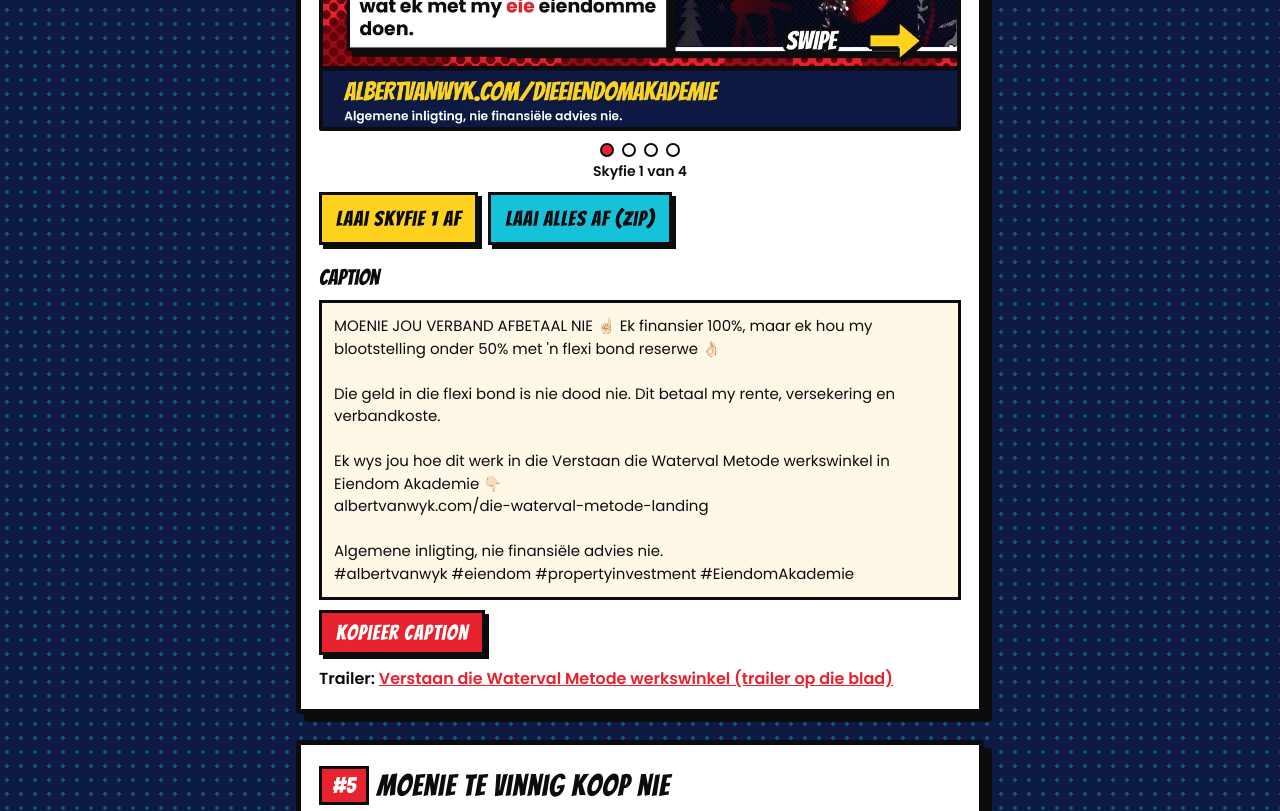
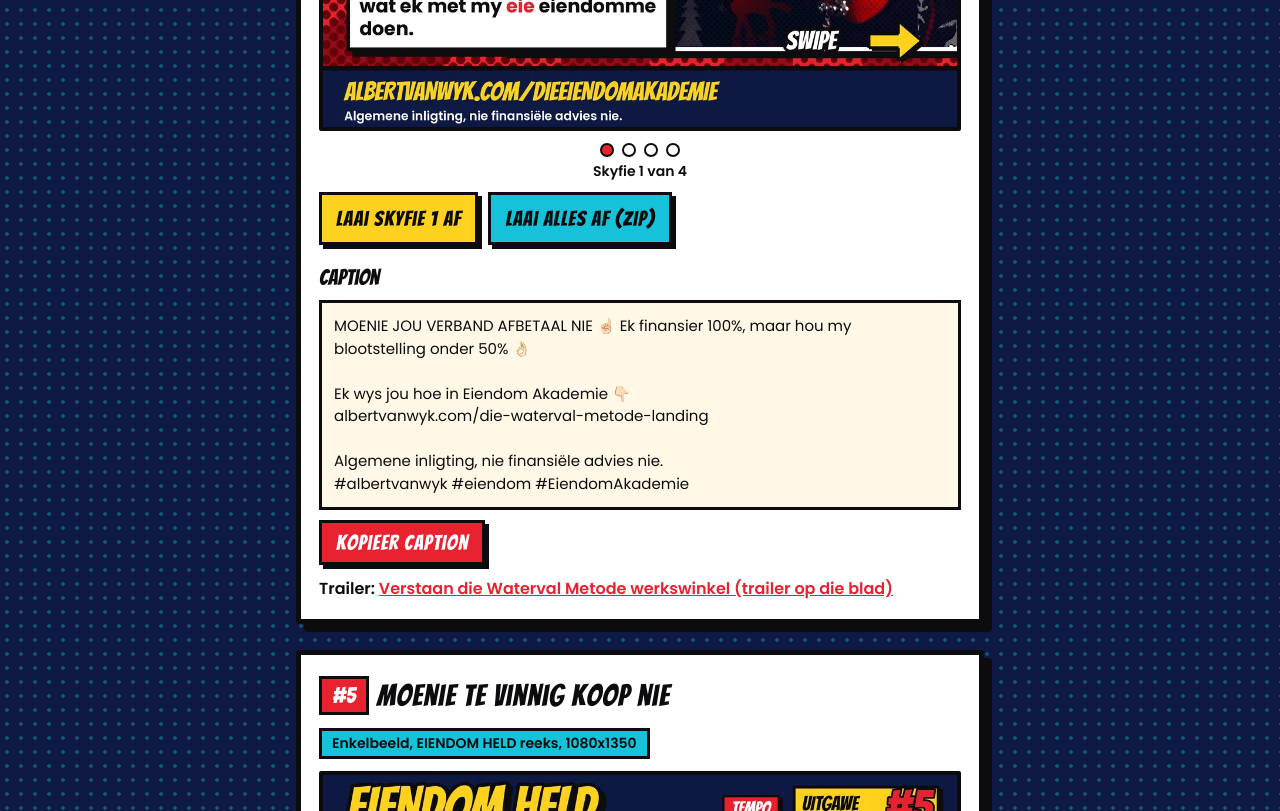
Before and after one commit to venter345-cell/eiendom-held-content, a plain HTML site: page index.html in a window 1280 px wide. Shown: the part 1523-2334 px from the top of the page. Drawn offline with Linux system fonts and the light colour scheme.

Commit message:
Kort captions vir week 1 en 2; nota by trustee pos

```diff
--- a/app.js
+++ b/app.js
@@ -55,7 +55,7 @@
       var sec=el('section');sec.id=w.id;sec.appendChild(el('h2','week-title',w.title));if(w.note)sec.appendChild(el('p','week-note',w.note));
       w.posts.forEach(function(p){
         var a=el('article','panel');a.id=p.id;var h=el('div','post-head');h.appendChild(el('span','issue',p.issue||''));h.appendChild(el('h3',null,p.title));a.appendChild(h);
-        a.appendChild(el('span','type',p.type));a.appendChild(carousel(p));
+        a.appendChild(el('span','type',p.type));if(p.check_note)a.appendChild(el('p','check-note',p.check_note));a.appendChild(carousel(p));
         a.appendChild(captionBlock('Caption',p.caption));
         if(p.alt_caption)a.appendChild(captionBlock(p.alt_caption.label,p.alt_caption.text));
         if(p.trailer){var t=el('p','trailer','Trailer: ');var l=el('a',null,p.trailer.label);l.href=p.trailer.url;l.target='_blank';l.rel='noopener';t.appendChild(l);a.appendChild(t);}
--- a/posts.json
+++ b/posts.json
@@ -38,7 +38,7 @@
       "label": "Verstaan die Waterval Metode werkswinkel (trailer op die blad)",
       "url": "https://www.albertvanwyk.com/die-waterval-metode-landing/"
      },
-     "caption": "MOENIE JOU VERBAND AFBETAAL NIE ☝🏻 Ek finansier 100%, maar ek hou my blootstelling onder 50% met 'n flexi bond reserwe 👌🏻\n\nDie geld in die flexi bond is nie dood nie. Dit betaal my rente, versekering en verbandkoste.\n\nEk wys jou hoe dit werk in die Verstaan die Waterval Metode werkswinkel in Eiendom Akademie 👇🏻\nalbertvanwyk.com/die-waterval-metode-landing\n\nAlgemene inligting, nie finansiële advies nie.\n#albertvanwyk #eiendom #propertyinvestment #EiendomAkademie"
+     "caption": "MOENIE JOU VERBAND AFBETAAL NIE ☝🏻 Ek finansier 100%, maar hou my blootstelling onder 50% 👌🏻\n\nEk wys jou hoe in Eiendom Akademie 👇🏻\nalbertvanwyk.com/die-waterval-metode-landing\n\nAlgemene inligting, nie finansiële advies nie.\n#albertvanwyk #eiendom #EiendomAkademie"
     },
     {
      "id": "tempo",
@@ -57,7 +57,7 @@
       "label": "Eiendom Belegging Strategie werkswinkel (trailer op die blad)",
       "url": "https://www.albertvanwyk.com/eiendom-strategie-landing/"
      },
-     "caption": "MOENIE TE VINNIG KOOP NIE ⏳ Ek koop net een keer per jaar ☝🏻\n\nMy reël: wag 3 tot 6 maande voor jou volgende aankoop. Eers moet die eiendom opgeknap wees, huurders hê en positiewe kontantvloei maak 👌🏻\n\nEk wys jou hoe ek my portefeulje bou in die Eiendom Belegging Strategie werkswinkel in Eiendom Akademie 👇🏻\nalbertvanwyk.com/eiendom-strategie-landing\n\nAlgemene inligting, nie finansiële advies nie.\n#albertvanwyk #eiendom #propertyinvestment #EiendomAkademie"
+     "caption": "MOENIE TE VINNIG KOOP NIE ⏳ Ek koop net een keer per jaar ☝🏻\n\nEk wys jou my strategie in Eiendom Akademie 👇🏻\nalbertvanwyk.com/eiendom-strategie-landing\n\nAlgemene inligting, nie finansiële advies nie.\n#albertvanwyk #eiendom #EiendomAkademie"
     },
     {
      "id": "een-huis-drie-woonstelle",
@@ -91,7 +91,7 @@
       "label": "Property Walk-Throughs (trailer op die blad)",
       "url": "https://www.albertvanwyk.com/property-walk-throughs/"
      },
-     "caption": "EEN GROOT HUIS? MAAK DIT WOONSTELLE 🏠 'n Voorbeeld: die hele huis aan een huurder bring R15 000 in. Opgedeel in woonstelle is dit R21 000 tot R24 000 per maand 👌🏻\n\nMaar elke huurder het 'n sterk borg nodig ☝🏻\n\nEk wys jou hoe ek my eiendomme uitlê in die Property Walk-Throughs in Eiendom Akademie 👇🏻\nalbertvanwyk.com/property-walk-throughs\n\nAlgemene inligting, nie finansiële advies nie.\n#albertvanwyk #eiendom #propertyinvestment #EiendomAkademie"
+     "caption": "EEN GROOT HUIS? MAAK DIT WOONSTELLE 🏠 R15 000 aan een huurder, of R21 000 tot R24 000 opgedeel 👌🏻\n\nSien hoe in Eiendom Akademie 👇🏻\nalbertvanwyk.com/property-walk-throughs\n\nAlgemene inligting, nie finansiële advies nie.\n#albertvanwyk #eiendom #EiendomAkademie"
     },
     {
      "id": "multi-let-vuisreel",
@@ -110,7 +110,7 @@
       "label": "Property Walk-Throughs (trailer op die blad)",
       "url": "https://www.albertvanwyk.com/property-walk-throughs/"
      },
-     "caption": "MY MULTI-LET VUISREËL ☝🏻 Drie slaapkamers per vol badkamer. Dis toilet, wasbak en stort 👌🏻\n\nMy sweet spot is ses slaapkamers met twee volle badkamers, plus 'n kombuis en 'n braai area.\n\nKyk hoe dit in die regte wêreld lyk in die Property Walk-Throughs in Eiendom Akademie 👇🏻\nalbertvanwyk.com/property-walk-throughs\n\nAlgemene inligting, nie finansiële advies nie.\n#albertvanwyk #eiendom #propertyinvestment #EiendomAkademie"
+     "caption": "MY MULTI-LET VUISREËL ☝🏻 Drie slaapkamers per vol badkamer 👌🏻\n\nSien dit in die Walk-Throughs in Eiendom Akademie 👇🏻\nalbertvanwyk.com/property-walk-throughs\n\nAlgemene inligting, nie finansiële advies nie.\n#albertvanwyk #eiendom #EiendomAkademie"
     },
     {
      "id": "duurste-huis",
@@ -129,7 +129,7 @@
       "label": "Koopprys werkswinkel (trailer op die blad)",
       "url": "https://www.albertvanwyk.com/koop-prys-landing-page/"
      },
-     "caption": "MOENIE DIE DUURSTE HUIS IN DIE STRAAT WEES NIE 🏡 Die bank kyk na wat huise in jou buurt verkoop ☝🏻\n\nSit jy te veel in, kry jy dit nie terug nie.\n\nEk wys jou hoe ek na die koopprys kyk in die Koopprys werkswinkel in Eiendom Akademie 👇🏻\nalbertvanwyk.com/koop-prys-landing-page\n\nAlgemene inligting, nie finansiële advies nie.\n#albertvanwyk #eiendom #propertyinvestment #EiendomAkademie"
+     "caption": "MOENIE DIE DUURSTE HUIS IN DIE STRAAT WEES NIE 🏡 Jy kry dit nie terug nie ☝🏻\n\nEk wys jou hoe in Eiendom Akademie 👇🏻\nalbertvanwyk.com/koop-prys-landing-page\n\nAlgemene inligting, nie finansiële advies nie.\n#albertvanwyk #eiendom #EiendomAkademie"
     },
     {
      "id": "begin-waar-dit-werk",
@@ -148,7 +148,7 @@
       "label": "Hoe om die regte eiendom te kies werkswinkel (trailer op die blad)",
       "url": "https://www.albertvanwyk.com/hoe-om-die-regte-eiendom-te-kies-landing/"
      },
-     "caption": "BEGIN WAAR DIE SOMME WERK 📍 Elke dorp het goedkoper areas waar die model beter werk ☝🏻\n\nMoenie dag een in die duurste straat inspring nie. Begin waar die ROI werk, en beweeg later op 👌🏻\n\nEk wys jou hoe ek die regte area kies in die Hoe om die regte eiendom te kies werkswinkel in Eiendom Akademie 👇🏻\nalbertvanwyk.com/hoe-om-die-regte-eiendom-te-kies-landing\n\nAlgemene inligting, nie finansiële advies nie.\n#albertvanwyk #eiendom #propertyinvestment #EiendomAkademie"
+     "caption": "BEGIN WAAR DIE SOMME WERK 📍 Begin bekostigbaar en beweeg later op ☝🏻\n\nEk wys jou hoe in Eiendom Akademie 👇🏻\nalbertvanwyk.com/hoe-om-die-regte-eiendom-te-kies-landing\n\nAlgemene inligting, nie finansiële advies nie.\n#albertvanwyk #eiendom #EiendomAkademie"
     },
     {
      "id": "direkteur-self-employed",
@@ -167,7 +167,7 @@
       "label": "Hoe kry jy die geld werkswinkel (trailer op die blad)",
       "url": "https://www.albertvanwyk.com/kry-die-geld-landing/"
      },
-     "caption": "DIREKTEUR? DAN IS JY SELF-EMPLOYED 😳 Is jy direkteur van die maatskappy wat jou salaris betaal? Dan sien die bank jou as self-employed ☝🏻\n\nDie bank wil sien jy is net 'n werknemer, sonder mag oor jou eie salaris. Hou dit in gedagte voor jy vir 'n verband aansoek doen.\n\nEk wys jou hoe om die geld te kry in die Hoe kry jy die geld werkswinkel in Eiendom Akademie 👇🏻\nalbertvanwyk.com/kry-die-geld-landing\n\nAlgemene inligting, nie finansiële advies nie.\n#albertvanwyk #eiendom #propertyinvestment #EiendomAkademie"
+     "caption": "DIREKTEUR? DAN IS JY SELF-EMPLOYED 😳 So sien die bank dit ☝🏻\n\nEk wys jou hoe om die geld te kry in Eiendom Akademie 👇🏻\nalbertvanwyk.com/kry-die-geld-landing\n\nAlgemene inligting, nie finansiële advies nie.\n#albertvanwyk #eiendom #EiendomAkademie"
     },
     {
      "id": "studente-huurders",
@@ -196,7 +196,7 @@
       "label": "Kies die regte Huurder werkswinkel (trailer op die blad)",
       "url": "https://www.albertvanwyk.com/kies-die-regte-huurder-landing/"
      },
-     "caption": "STUDENTE AS HUURDERS? 🎓 Die student is die huurder, en die ouers staan borg ☝🏻\n\nDie borg moet bates hê, soos 'n eie huis. Betaal die student nie, gaan ek eers agter die student aan oor sy kredietrekord, en dan agter die ouer as borg.\n\nEk wys jou hoe ek huurders keur in die Kies die regte Huurder werkswinkel in Eiendom Akademie 👇🏻\nalbertvanwyk.com/kies-die-regte-huurder-landing\n\nAlgemene inligting, nie regsadvies nie.\n#albertvanwyk #eiendom #propertyinvestment #huurders"
+     "caption": "STUDENTE AS HUURDERS? 🎓 Die ouers staan borg, en die borg moet bates hê ☝🏻\n\nEk wys jou hoe ek keur in Eiendom Akademie 👇🏻\nalbertvanwyk.com/kies-die-regte-huurder-landing\n\nAlgemene inligting, nie regsadvies nie.\n#albertvanwyk #eiendom #huurders"
     },
     {
      "id": "koop-met-huurders",
@@ -230,7 +230,7 @@
       "label": "Lease Agreements werkswinkel (trailer op die blad)",
       "url": "https://www.albertvanwyk.com/lease-agreements-landing/"
      },
-     "caption": "KOOP JY 'N HUIS MET HUURDERS IN? 🔑 As nuwe eienaar kan jy hulle nie net uitsit voor hul kontrak uitloop nie ☝🏻\n\nWat ek doen: die verkoper kanselleer die huurkontrakte, gee die huurders twee maande kennis en oorhandig die eiendom leeg. Is dit nie leeg nie, betaal die verkoper okkupasiehuur, en ek stel dit dubbel 👌🏻\n\nEk wys jou die klousules wat saak maak in die Lease Agreements werkswinkel in Eiendom Akademie 👇🏻\nalbertvanwyk.com/lease-agreements-landing\n\nAlgemene inligting, nie regsadvies nie.\n#albertvanwyk #eiendom #propertyinvestment #EiendomAkademie"
+     "caption": "KOOP JY 'N HUIS MET HUURDERS IN? 🔑 Die verkoper moet dit leeg oorhandig ☝🏻\n\nEk wys jou hoe in Eiendom Akademie 👇🏻\nalbertvanwyk.com/lease-agreements-landing\n\nAlgemene inligting, nie regsadvies nie.\n#albertvanwyk #eiendom #EiendomAkademie"
     },
     {
      "id": "onafhanklike-trustee",
@@ -249,7 +249,8 @@
       "label": "Wat is die regte struktuur werkswinkel (trailer op die blad)",
       "url": "https://www.albertvanwyk.com/wat-is-die-regte-struktuur-landing/"
      },
-     "caption": "ELKE TRUST MOET 'N ONAFHANKLIKE TRUSTEE HÊ ☝🏻 Jy het nie drie trustees nodig nie.\n\nMy eie trust het net ek en een onafhanklike trustee 👌🏻\n\nEk wys jou hoe ek my strukture opstel in die Wat is die regte struktuur werkswinkel in Eiendom Akademie 👇🏻\nalbertvanwyk.com/wat-is-die-regte-struktuur-landing\n\nAlgemene inligting, nie regsadvies nie.\n#albertvanwyk #eiendom #propertyinvestment #EiendomAkademie"
+     "caption": "ELKE TRUST MOET 'N ONAFHANKLIKE TRUSTEE HÊ ☝🏻 Jy het nie drie trustees nodig nie.\n\nEk wys jou hoe in Eiendom Akademie 👇🏻\nalbertvanwyk.com/wat-is-die-regte-struktuur-landing\n\nAlgemene inligting, nie regsadvies nie.\n#albertvanwyk #eiendom #EiendomAkademie",
+     "check_note": "Let wel: Albert moet die trustee stelling self nagaan voor hy dit plaas."
     }
    ]
   },
@@ -275,7 +276,7 @@
       "label": "Leverage en Perceived Value werkswinkel (trailer op die blad)",
       "url": "https://www.albertvanwyk.com/leverage-perceived-value-landing/"
      },
-     "caption": "JOU EIENDOM SUPERPOWER: LEVERAGE ⚡ Ek hou die bate én ek het die geld. Dis die secret sauce van eiendom 👌🏻☺️\n\nContainer huisies en log cabins? Die bank leen nie daarteen nie, so jou geld sit vas ☝🏻\n\nEk wys jou hoe leverage werk in die Leverage en Perceived Value werkswinkel in Eiendom Akademie 👇🏻\nalbertvanwyk.com/dieeiendomakademie\nKyk die trailer: albertvanwyk.com/leverage-perceived-value-landing\n\nAlgemene inligting, nie finansiële advies nie.\n#albertvanwyk #eiendom #propertyinvestment #EiendomAkademie"
+     "caption": "JOU EIENDOM SUPERPOWER: LEVERAGE ⚡ Ek hou die bate én ek het die geld 👌🏻\n\nEk wys jou hoe in Eiendom Akademie 👇🏻\nalbertvanwyk.com/leverage-perceived-value-landing\n\nAlgemene inligting, nie finansiële advies nie.\n#albertvanwyk #eiendom #EiendomAkademie"
     },
     {
      "id": "villain",
@@ -314,10 +315,10 @@
       "label": "Kies die regte Huurder werkswinkel (trailer op die blad)",
       "url": "https://www.albertvanwyk.com/kies-die-regte-huurder-landing/"
      },
-     "caption": "WIE IS DIE VILLAIN? 🦹 Jou huurder betaal nie en jy wil die krag afsit? Moenie ☝🏻\n\nKrag afsit, water afsit, deure afhaal of ander mense laat intrek om 'n huurder uit te kry, is 'n kriminele oortreding. En jy het baie meer om te verloor as die huurder 😅\n\nDaar is 'n wettige pad. Dit staan in die Tenant Management werkswinkel in Eiendom Akademie 👇🏻\nalbertvanwyk.com/tenant-management-landing\nWil jy van die begin af die regte huurder kies? Kyk die trailer van die Kies die regte Huurder werkswinkel in Eiendom Akademie: albertvanwyk.com/kies-die-regte-huurder-landing\n\nAlgemene inligting, nie regsadvies nie.\n#albertvanwyk #eiendom #propertyinvestment #huurders",
+     "caption": "WIE IS DIE VILLAIN? 🦹 Krag afsit om 'n huurder uit te kry, is 'n kriminele oortreding ☝🏻\n\nDie wettige pad wys ek jou in Eiendom Akademie 👇🏻\nalbertvanwyk.com/tenant-management-landing\n\nAlgemene inligting, nie regsadvies nie.\n#albertvanwyk #eiendom #huurders",
      "alt_caption": {
       "label": "Ander opsie: Missie-briefing caption",
-      "text": "🎯 MISSIE: Hanteer 'n huurder wat nie betaal nie, sonder om self die villain te word.\n🦹 VILLAIN: Krag afsit, water afsit, deure afhaal, ander mense laat intrek.\n⚡ SUPERPOWER: Voorkoming. Ek vermy eerder die konflik as om dit by die Housing Tribunal te moet oplos.\n🛡️ GEAR UP: Die wettige pad staan in die Tenant Management werkswinkel in Eiendom Akademie 👇🏻\nalbertvanwyk.com/tenant-management-landing\nTrailer van die Kies die regte Huurder werkswinkel: albertvanwyk.com/kies-die-regte-huurder-landing\n\nAlgemene inligting, nie regsadvies nie.\n#albertvanwyk #eiendom #propertyinvestment #EiendomAkademie"
+      "text": "🎯 MISSIE: Hanteer 'n huurder wat nie betaal nie, sonder om self die villain te word ⚡\n\nGear up in Eiendom Akademie 👇🏻\nalbertvanwyk.com/tenant-management-landing\n\nAlgemene inligting, nie regsadvies nie.\n#albertvanwyk #eiendom #huurders"
      }
     },
     {
@@ -358,7 +359,7 @@
       }
      ],
      "zip": "dl/week-1/origin-story-alle-skyfies.zip",
-     "caption": "ELKE HELD HET 'N TUISVELD 🏠 Ek het in die Moot grootgeword en ek ken die huispryse daar per straat, per blok 👌🏻☺️\n\nMy vuisreël: moenie in 'n area koop wat jy nie ken nie ☝🏻\n\nNuwe area? Gaan bly daar, gesels met die mense en gaan kyk baie huise. Ek het meer as twee jaar na die Agulhas gekyk voor ek my eerste eiendom daar gekoop het.\n\nEk wys jou hoe ek die regte area kies in die Hoe om die regte eiendom te kies werkswinkel in Eiendom Akademie 👇🏻\nalbertvanwyk.com/hoe-om-die-regte-eiendom-te-kies-landing\n\nAlgemene inligting, nie finansiële advies nie.\n#albertvanwyk #eiendom #propertyinvestment #EiendomAkademie",
+     "caption": "ELKE HELD HET 'N TUISVELD 🏠 Moenie in 'n area koop wat jy nie ken nie ☝🏻\n\nEk wys jou hoe in Eiendom Akademie 👇🏻\nalbertvanwyk.com/hoe-om-die-regte-eiendom-te-kies-landing\n\nAlgemene inligting, nie finansiële advies nie.\n#albertvanwyk #eiendom #EiendomAkademie",
      "trailer": {
       "label": "Hoe om die regte eiendom te kies werkswinkel (trailer op die blad)",
       "url": "https://www.albertvanwyk.com/hoe-om-die-regte-eiendom-te-kies-landing/"
--- a/style.css
+++ b/style.css
@@ -59,3 +59,5 @@
  font-family:Bangers,sans-serif;font-size:22px;padding:8px 18px;border:3px solid var(--yel);transition:transform .25s}
 #toast.show{transform:translateX(-50%) translateY(0)}
 .loading{color:#fff}
+
+.check-note{margin:10px 0;padding:8px 12px;background:#fff3c4;border:3px solid #0c0c0e;font-weight:600;font-size:15px}
```
